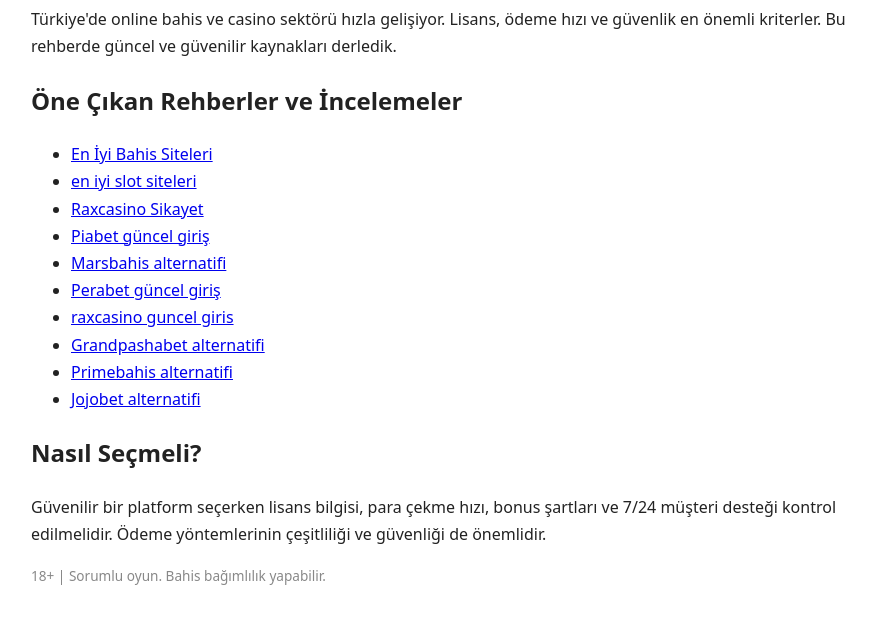
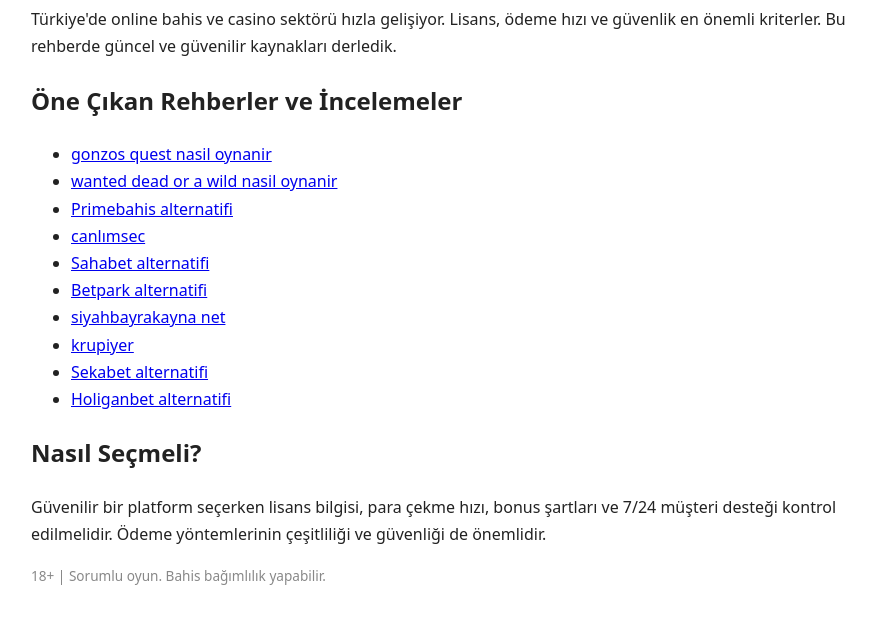
Before and after one commit to raxy992/bahis-rehberi-2026, a plain HTML site: page index.html in a window 1280 px wide. Shown: the part 123-746 px from the top of the page, without its empty margins (199-1075 px from the left). Drawn offline with Linux system fonts and the light colour scheme.

Commit message:
update guide 2026-07-28

```diff
--- a/index.html
+++ b/index.html
@@ -5,7 +5,7 @@
 <h1>Güvenilir Bahis ve Casino Siteleri Rehberi 2026</h1>
 <p>Türkiye'de online bahis ve casino sektörü hızla gelişiyor. Lisans, ödeme hızı ve güvenlik en önemli kriterler. Bu rehberde güncel ve güvenilir kaynakları derledik.</p>
 <h2>Öne Çıkan Rehberler ve İncelemeler</h2>
-<ul><li><a href="https://raxcasinogiris.com/guvenilir-bahis-siteleri/">En İyi Bahis Siteleri</a></li><li><a href="https://slotrehberi.com/en-iyi-slot-siteleri/">en iyi slot siteleri</a></li><li><a href="https://raxcasinosikayet.com/">Raxcasino Sikayet</a></li><li><a href="https://bahisstrateji.net/blog/piabet-guncel-giris/">Piabet güncel giriş</a></li><li><a href="https://bahissikayet2026.com/blog/marsbahis-guvenilir-mi/">Marsbahis alternatifi</a></li><li><a href="https://bahissitelerirehberi.com/blog/perabet-guncel-adres/">Perabet güncel giriş</a></li><li><a href="https://raxcasinogiris.com/">raxcasino guncel giris</a></li><li><a href="https://bahisstrateji.net/blog/grandpashabet-giris-yapamiyorum/">Grandpashabet alternatifi</a></li><li><a href="https://bahisadresleriguvenilir.com/blog/primebahis-yeni-adres/">Primebahis alternatifi</a></li><li><a href="https://bahissitelerirehberi.com/blog/jojobet-guvenilir-mi/">Jojobet alternatifi</a></li></ul>
+<ul><li><a href="https://eniyicasinolar.net/blog/gonzos-quest-nasil-oynanir/">gonzos quest nasil oynanir</a></li><li><a href="https://eniyicasinolar.net/blog/wanted-dead-or-a-wild-nasil-oynanir/">wanted dead or a wild nasil oynanir</a></li><li><a href="https://bahisforumu2026.com/blog/primebahis-guvenilir-mi/">Primebahis alternatifi</a></li><li><a href="https://canlimacizleme.net/">canlımsec</a></li><li><a href="https://bahisforumu2026.com/blog/sahabet-yeni-adres/">Sahabet alternatifi</a></li><li><a href="https://bahissiteleribonuslu.com/blog/betpark-yeni-adres/">Betpark alternatifi</a></li><li><a href="https://sporbilgisi.net/">siyahbayrakayna net</a></li><li><a href="https://canlikrupiyer.com/">krupiyer</a></li><li><a href="https://bahisorankarsilastirma.com/blog/sekabet-alternatifi/">Sekabet alternatifi</a></li><li><a href="https://bahisforumu2026.com/blog/holiganbet-yeni-adres/">Holiganbet alternatifi</a></li></ul>
 <h2>Nasıl Seçmeli?</h2>
 <p>Güvenilir bir platform seçerken lisans bilgisi, para çekme hızı, bonus şartları ve 7/24 müşteri desteği kontrol edilmelidir. Ödeme yöntemlerinin çeşitliliği ve güvenliği de önemlidir.</p>
 <p style="color:#888;font-size:.85em">18+ | Sorumlu oyun. Bahis bağımlılık yapabilir.</p>
```
